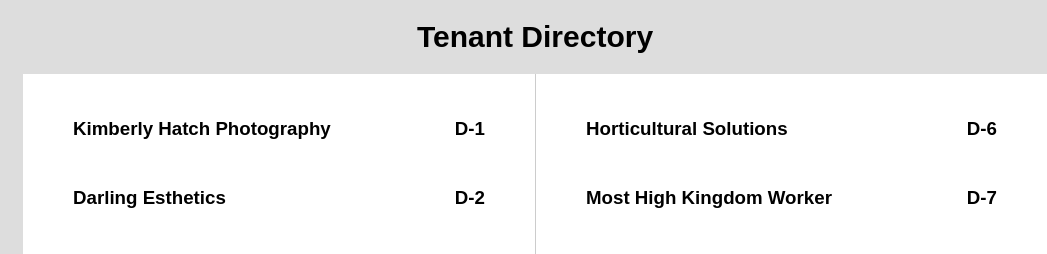
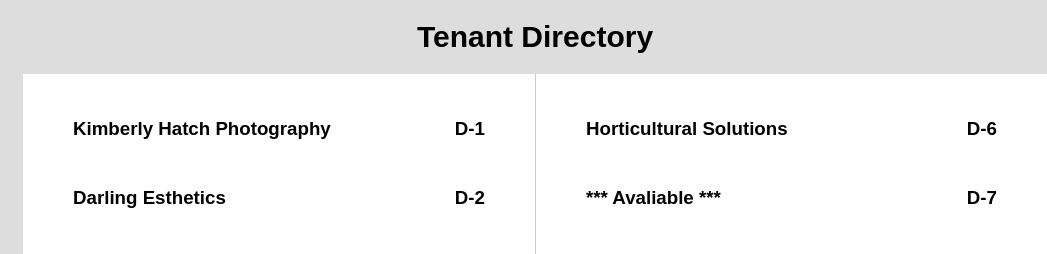
Before and after one commit to casaproperties/railroad-suites, a plain HTML site: page index.html in a window 1280 px wide. Shown: the top 254 px of the page, 233-1280 px from the left. Drawn offline with Linux system fonts and the light colour scheme.

Commit message:
Update index.html
Updated D-7

```diff
--- a/index.html
+++ b/index.html
@@ -33,7 +33,7 @@
           <h3>Horticultural Solutions <span>D-6</span></h3>
         </li>
         <li>
-          <h3>Most High Kingdom Worker <span>D-7</span></h3>
+          <h3>*** Avaliable *** <span>D-7</span></h3>
         </li>
         <li>
           <h3>Zachary Blum <span>D-8</span></h3>
```
